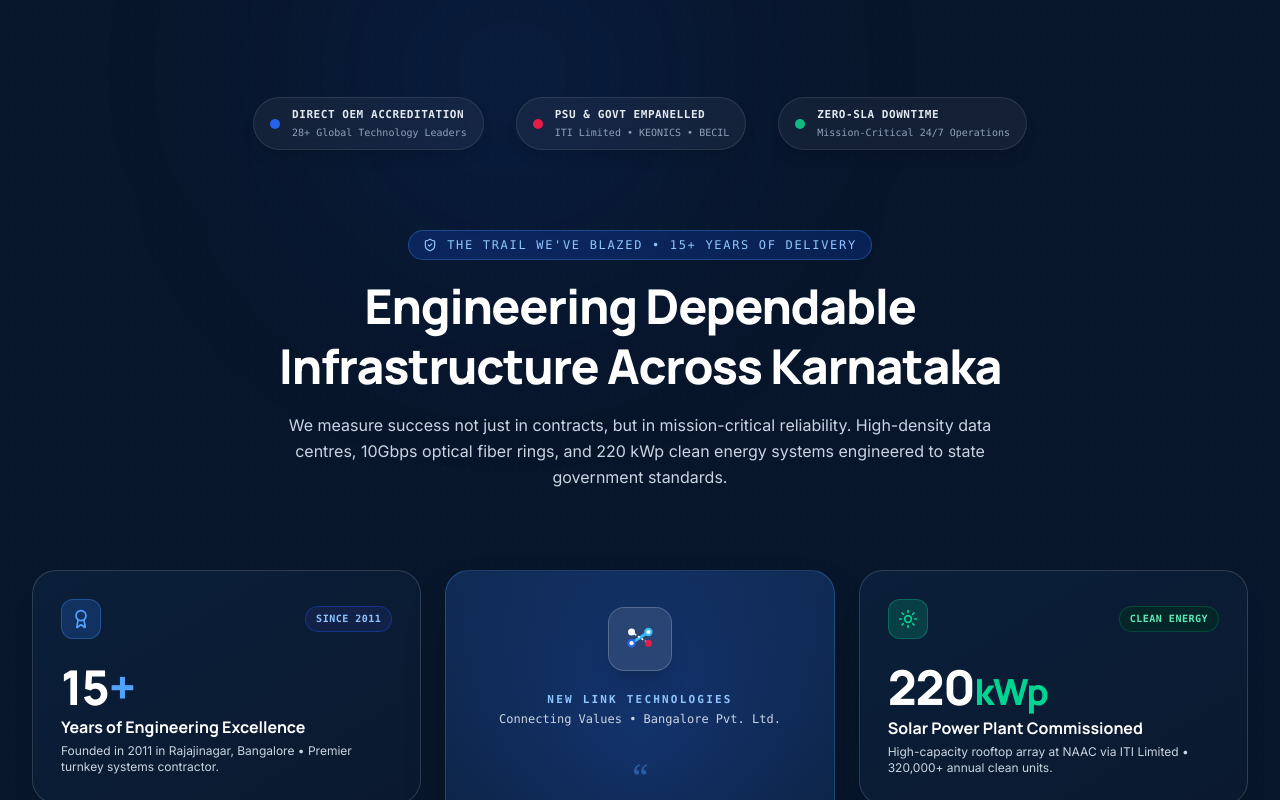
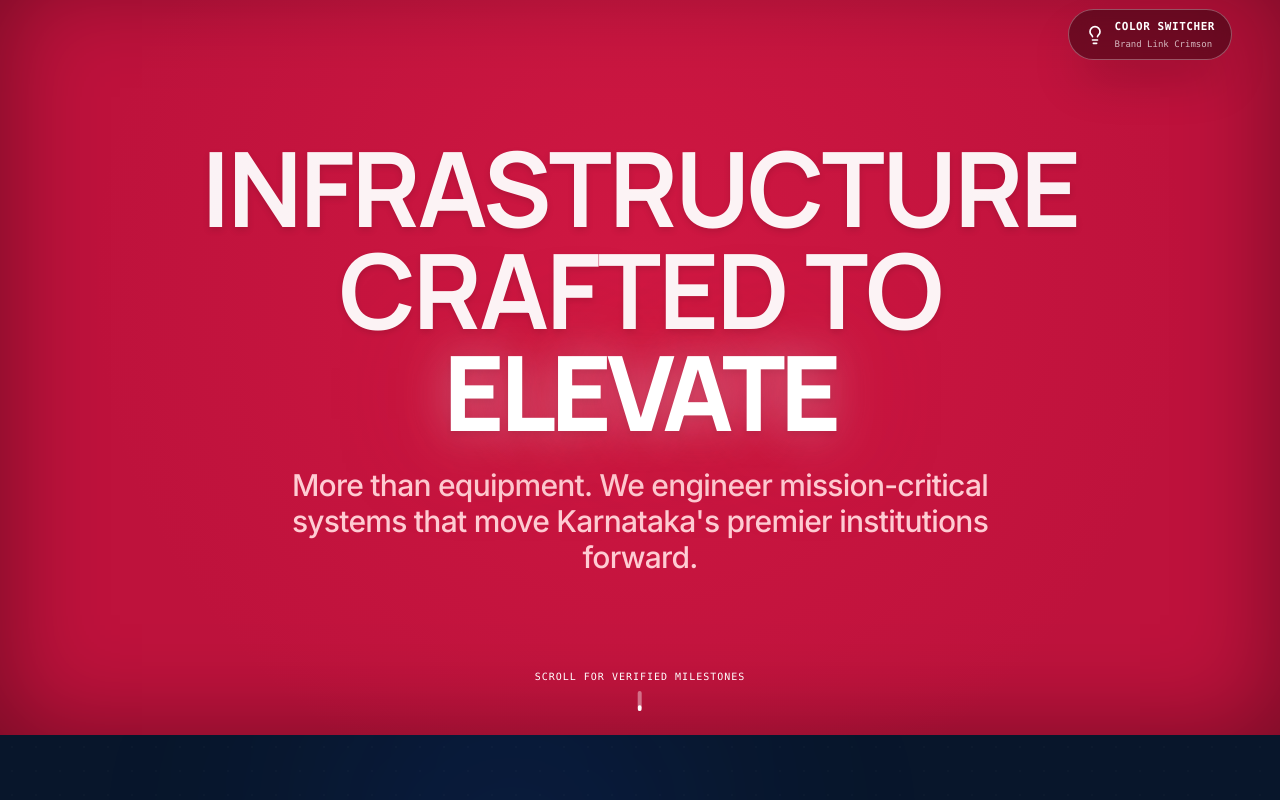
Before and after one commit to ragul-genz/bengalore.pvt, a Next.js app: page / in a window 1280 px wide. Shown: the part 940-1740 px from the top of the page. Built offline with nearby package versions, Linux system fonts and the light colour scheme.

Commit message:
feat(about): add scroll impact transition banner with interactive ambient bulb color switcher

```diff
--- a/src/components/home/AboutPreview.tsx
+++ b/src/components/home/AboutPreview.tsx
@@ -1,6 +1,6 @@
 "use client";
 
-import React from "react";
+import React, { useState } from "react";
 import Image from "next/image";
 import Link from "next/link";
 import { motion } from "motion/react";
@@ -11,6 +11,7 @@ import {
   Network,
   Sun,
   ShieldCheck,
+  Lightbulb,
 } from "lucide-react";
 import {
   Container,
@@ -19,28 +20,208 @@ import {
   VIEWPORT_CONFIG,
 } from "@/components/common";
 
+// Ambient Theme Color Palette for the Interactive Bulb Switcher
+const BULB_COLOR_THEMES = [
+  {
+    id: "crimson",
+    name: "Brand Link Crimson",
+    bgClass: "bg-[#BE123C]", // Deep rich crimson (matches user reference screenshot)
+    accentColor: "#FB7185",
+    glowColor: "rgba(225, 29, 72, 0.5)",
+    taglineColor: "text-rose-200",
+  },
+  {
+    id: "royal-navy",
+    name: "Electric Royal Navy",
+    bgClass: "bg-[#0B254E]", // Deep royal space navy
+    accentColor: "#38BDF8",
+    glowColor: "rgba(37, 99, 235, 0.5)",
+    taglineColor: "text-sky-200",
+  },
+  {
+    id: "cyber-cyan",
+    name: "Cyber Cyan Matrix",
+    bgClass: "bg-[#034A6E]", // Deep cyber cyan
+    accentColor: "#22D3EE",
+    glowColor: "rgba(6, 182, 212, 0.5)",
+    taglineColor: "text-cyan-200",
+  },
+  {
+    id: "emerald",
+    name: "Clean Energy Emerald",
+    bgClass: "bg-[#064E3B]", // Deep emerald green
+    accentColor: "#34D399",
+    glowColor: "rgba(16, 185, 129, 0.5)",
+    taglineColor: "text-emerald-200",
+  },
+  {
+    id: "obsidian",
+    name: "Deep Space Obsidian",
+    bgClass: "bg-[#050B14]", // Deep obsidian black
+    accentColor: "#E2F13C",
+    glowColor: "rgba(226, 241, 60, 0.4)",
+    taglineColor: "text-yellow-200",
+  },
+];
+
 // 3 Core Telemetry Status Pillars ("anta 3 dot")
 const TELEMETRY_THREE_DOTS = [
   {
     label: "DIRECT OEM ACCREDITATION",
     sub: "28+ Global Technology Leaders",
-    color: "#2563EB", // Blue dot
+    color: "#2563EB",
   },
   {
     label: "PSU & GOVT EMPANELLED",
     sub: "ITI Limited • KEONICS • BECIL",
-    color: "#E11D48", // Crimson dot
+    color: "#E11D48",
   },
   {
     label: "ZERO-SLA DOWNTIME",
     sub: "Mission-Critical 24/7 Operations",
-    color: "#10B981", // Emerald dot
+    color: "#10B981",
   },
 ];
 
 export function AboutPreview() {
+  const [currentThemeIndex, setCurrentThemeIndex] = useState(0);
+  const [isBulbGlowing, setIsBulbGlowing] = useState(false);
+
+  const activeTheme = BULB_COLOR_THEMES[currentThemeIndex];
+
+  // Bulb Click Handler ("anta bulb la click pana colour change aagutu")
+  const handleBulbClick = () => {
+    setIsBulbGlowing(true);
+    setCurrentThemeIndex((prev) => (prev + 1) % BULB_COLOR_THEMES.length);
+
+    setTimeout(() => {
+      setIsBulbGlowing(false);
+    }, 600);
+  };
+
   return (
-    <section className="py-20 md:py-28 bg-[#08162B] text-white border-b border-white/10 relative overflow-hidden select-none">
+    <div className="relative w-full">
+      {/* ======================================================== */}
+      {/* 1. SCROLL TRANSITION IMPACT BANNER (REFERENCE REPLICA) */}
+      {/* "Experiences crafted to ELEVATE" style with Bulb Color Switcher */}
+      {/* ======================================================== */}
+      <section
+        id="about-impact"
+        className={`relative w-full text-white flex flex-col items-center justify-center py-24 sm:py-32 md:py-40 px-6 sm:px-12 md:px-16 overflow-hidden z-10 transition-colors duration-700 ease-out ${activeTheme.bgClass}`}
+        style={{
+          boxShadow: `inset 0 0 100px rgba(0,0,0,0.4)`,
+        }}
+      >
+        {/* Ambient Radial Spotlight matching Active Theme */}
+        <div
+          className="absolute inset-0 pointer-events-none transition-all duration-700"
+          style={{
+            background: `radial-gradient(circle at 50% 40%, ${activeTheme.glowColor} 0%, transparent 70%)`,
+          }}
+        />
+
+        {/* ======================================================== */}
+        {/* INTERACTIVE GLOWING BULB ("anta bulb la click pana colour change aagutu") */}
+        {/* ======================================================== */}
+        <div className="absolute top-6 sm:top-8 right-6 sm:right-12 z-30">
+          <button
+            type="button"
+            onClick={handleBulbClick}
+            className="group relative flex items-center gap-2.5 px-4 py-2 rounded-full bg-black/40 hover:bg-black/60 backdrop-blur-md border border-white/30 hover:border-white shadow-2xl transition-all duration-300 hover:scale-105 active:scale-95 cursor-pointer"
+            title="Click Bulb to Shift Ambient Color Theme"
+          >
+            {/* Glowing Bulb Icon */}
+            <div className="relative flex items-center justify-center">
+              <Lightbulb
+                className={`w-5 h-5 transition-transform duration-300 ${
+                  isBulbGlowing
+                    ? "text-yellow-300 scale-125"
+                    : "text-white group-hover:text-yellow-300 group-hover:rotate-12"
+                }`}
+                style={{
+                  filter: isBulbGlowing ? "drop-shadow(0 0 10px #FDE047)" : "none",
+                }}
+              />
+              {/* Pulse Ring */}
+              <span
+                className={`absolute inset-0 rounded-full animate-ping opacity-75 ${
+                  isBulbGlowing ? "bg-yellow-400" : "transparent"
+                }`}
+              />
+            </div>
+
+            <div className="flex flex-col text-left">
+              <span className="text-[11px] font-mono uppercase tracking-wider font-bold text-white group-hover:text-yellow-200 transition-colors">
+                Color Switcher
+              </span>
+              <span className="text-[9px] text-white/70 font-mono hidden sm:inline-block">
+                {activeTheme.name}
+              </span>
+            </div>
+          </button>
+        </div>
+
+        {/* Giant Kinetic Typography ("INFRASTRUCTURE CRAFTED TO ELEVATE") */}
+        <div className="relative z-20 max-w-6xl mx-auto text-center space-y-4 sm:space-y-6">
+          <motion.p
+            initial={{ opacity: 0, y: 30 }}
+            whileInView={{ opacity: 1, y: 0 }}
+            viewport={VIEWPORT_CONFIG}
+            transition={{ duration: 0.8, ease: CINEMATIC_EASE }}
+            className="font-heading font-black text-4xl sm:text-6xl md:text-8xl lg:text-[104px] tracking-tight leading-[0.98] uppercase select-none text-white drop-shadow-md"
+          >
+            <span className="block font-bold opacity-95">INFRASTRUCTURE CRAFTED TO</span>
+            <span
+              className="block tracking-tighter transition-colors duration-700"
+              style={{
+                color: "#FFFFFF",
+                textShadow: `0 0 50px rgba(255,255,255,0.4), 0 0 100px ${activeTheme.glowColor}`,
+              }}
+            >
+              ELEVATE
+            </span>
+          </motion.p>
+
+          {/* Sub-Headline ("More than events, we create moments that move people" style) */}
+          <motion.p
+            initial={{ opacity: 0, y: 20 }}
+            whileInView={{ opacity: 1, y: 0 }}
+            viewport={VIEWPORT_CONFIG}
+            transition={{ duration: 0.7, delay: 0.2, ease: CINEMATIC_EASE }}
+            className={`text-lg sm:text-2xl md:text-3xl font-medium tracking-tight max-w-3xl mx-auto transition-colors duration-700 ${activeTheme.taglineColor}`}
+          >
+            More than equipment. We engineer mission-critical systems that move Karnataka&apos;s premier institutions forward.
+          </motion.p>
+        </div>
+
+        {/* Scroll Indicator Prompt */}
+        <motion.div
+          initial={{ opacity: 0 }}
+          animate={{ opacity: 1 }}
+          transition={{ delay: 1, duration: 1 }}
+          className="absolute bottom-6 left-1/2 -translate-x-1/2 flex flex-col items-center gap-1.5 opacity-60 pointer-events-none"
+        >
+          <span className="text-[10px] font-mono uppercase tracking-widest text-white">
+            SCROLL FOR VERIFIED MILESTONES
+          </span>
+          <div className="w-1 h-5 rounded-full bg-white/40 overflow-hidden">
+            <motion.div
+              animate={{ y: [0, 16, 0] }}
+              transition={{ duration: 1.5, repeat: Infinity, ease: "easeInOut" }}
+              className="w-full h-2 rounded-full bg-white"
+            />
+          </div>
+        </motion.div>
+      </section>
+
+      {/* ======================================================== */}
+      {/* 2. "THE TRAIL WE'VE BLAZED" - DETAILED MILESTONE SECTION */}
+      {/* Appears when scrolling down ("adutu scroll pana thaa details varutu") */}
+      {/* ======================================================== */}
+      <section
+        id="about-details"
+        className="py-20 md:py-28 bg-[#08162B] text-white border-b border-white/10 relative overflow-hidden select-none"
+      >
         {/* Background Ambient High-Tech Glows */}
         <div className="absolute inset-0 pointer-events-none overflow-hidden">
           <div className="absolute left-1/4 -top-24 w-96 h-96 bg-blue-600/10 rounded-full blur-[120px]" />
@@ -49,9 +230,7 @@ export function AboutPreview() {
         </div>
 
         <Container size="default" className="relative z-10 space-y-16 sm:space-y-20">
-        {/* ======================================================== */}
-        {/* TOP STATUS ROW: "anta 3 dot" LIVE TELEMETRY PILLS */}
-        {/* ======================================================== */}
+          {/* Top Status Row: 3-Dot Live Telemetry Pills */}
           <div className="flex flex-wrap items-center justify-center gap-4 sm:gap-8 pt-2">
             {TELEMETRY_THREE_DOTS.map((item, i) => (
               <motion.div
@@ -85,9 +264,7 @@ export function AboutPreview() {
             ))}
           </div>
 
-        {/* ======================================================== */}
-        {/* 1. MAIN NARRATIVE: SECTION HEADING & AUTHORITY */}
-        {/* ======================================================== */}
+          {/* Section Heading & Authority */}
           <div className="text-center max-w-3xl mx-auto space-y-4">
             <FadeIn
               mode="view"
@@ -97,7 +274,7 @@ export function AboutPreview() {
               className="inline-flex items-center gap-2.5 px-3.5 py-1.5 rounded-full bg-blue-600/20 border border-blue-400/30 text-blue-300 text-xs font-mono uppercase tracking-[0.14em]"
             >
               <ShieldCheck className="w-3.5 h-3.5" />
-            <span>THE TRAIL WE&apos;VE BLAZED • 15+ YEARS OF DELIVERY</span>
+              <span>THE TRAIL WE&apos;VE BLAZED • FIELD METRICS</span>
             </FadeIn>
 
             <FadeIn mode="view" delay={0.1} y={12} duration={0.5}>
@@ -114,12 +291,10 @@ export function AboutPreview() {
           </div>
 
           {/* ======================================================== */}
-        {/* 2. THREE-COLUMN ASYMMETRIC MILESTONE HUD (EVENTUROX STYLE) */}
+          {/* THREE-COLUMN ASYMMETRIC MILESTONE HUD (EVENTUROX STYLE) */}
           {/* ======================================================== */}
           <div className="grid grid-cols-1 lg:grid-cols-12 gap-6 items-stretch">
-          {/* ======================================================== */}
             {/* LEFT COLUMN: 2 Expanding Milestone Cards (4 cols) */}
-          {/* ======================================================== */}
             <div className="lg:col-span-4 flex flex-col gap-6">
               {/* Card 1: 15+ Years */}
               <motion.div
@@ -141,7 +316,6 @@ export function AboutPreview() {
                   <div className="absolute inset-0 bg-[#08162B]/80" />
                 </div>
 
-              {/* Card Header & Badge */}
                 <div className="relative z-10 flex items-center justify-between">
                   <div className="w-10 h-10 rounded-xl bg-blue-500/20 text-blue-400 border border-blue-400/30 flex items-center justify-center">
                     <Award className="w-5 h-5" />
@@ -151,7 +325,6 @@ export function AboutPreview() {
                   </span>
                 </div>
 
-              {/* Big Stat & Label */}
                 <div className="relative z-10 mt-6">
                   <div className="text-4xl sm:text-5xl font-black font-heading text-white tracking-tight flex items-baseline">
                     <span>15</span>
@@ -165,7 +338,6 @@ export function AboutPreview() {
                   </p>
                 </div>
 
-              {/* Accent Line */}
                 <div className="absolute bottom-0 left-0 right-0 h-[2px] bg-gradient-to-r from-blue-500 to-transparent opacity-0 group-hover:opacity-100 transition-opacity" />
               </motion.div>
 
@@ -215,9 +387,7 @@ export function AboutPreview() {
               </motion.div>
             </div>
 
-          {/* ======================================================== */}
             {/* CENTER COLUMN: 1 Tall Flagship Prestige Card (4 cols) */}
-          {/* ======================================================== */}
             <motion.div
               initial={{ opacity: 0, scale: 0.96 }}
               whileInView={{ opacity: 1, scale: 1 }}
@@ -302,9 +472,7 @@ export function AboutPreview() {
               </div>
             </motion.div>
 
-          {/* ======================================================== */}
             {/* RIGHT COLUMN: 2 Expanding Milestone Cards (4 cols) */}
-          {/* ======================================================== */}
             <div className="lg:col-span-4 flex flex-col gap-6">
               {/* Card 3: 220 kWp Solar Plant */}
               <motion.div
@@ -410,5 +578,6 @@ export function AboutPreview() {
           </div>
         </Container>
       </section>
+    </div>
   );
 }
```
Lines whose indentation alone changed are shown as unchanged.
